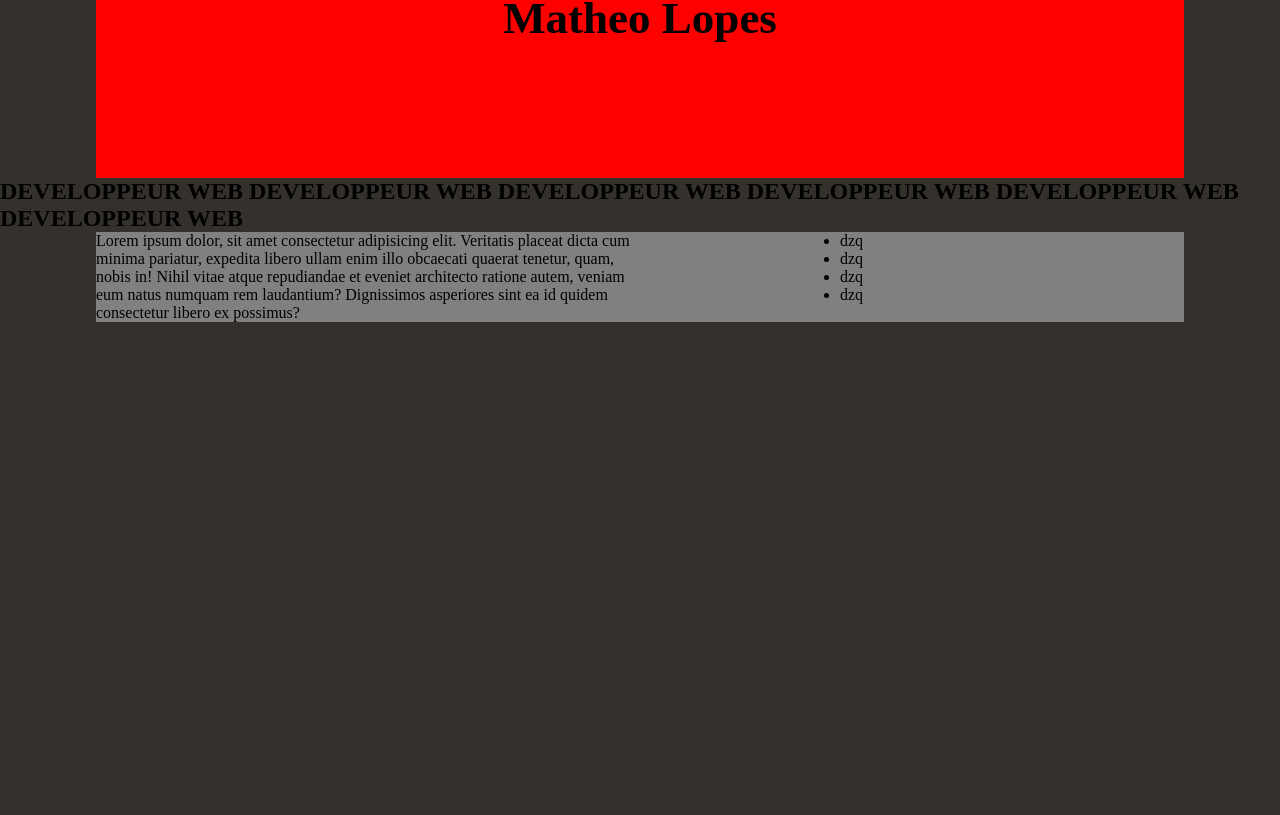
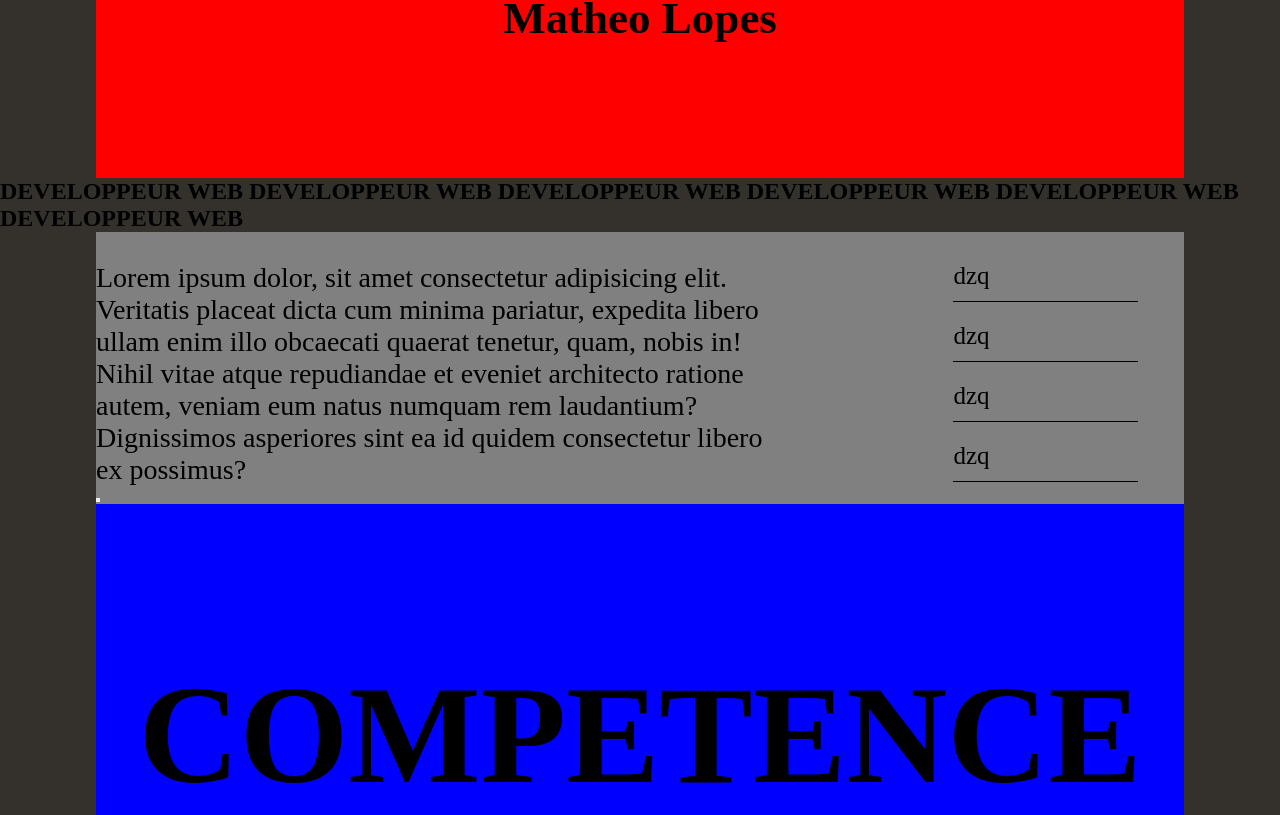
Before and after one commit to MTLP2/Portfolio-2024-OPP, a React (Vite) app in the folder FrontEnd/: page / in a window 1280 px wide. Shown: the part 589-1404 px from the top of the page. Before the commit the page ends 911 px from the top, so only its background shows below. Built offline with nearby package versions, Linux system fonts and the light colour scheme.

Commit message:
Ajout Character Info & Section Competence

```diff
--- a/FrontEnd/src/Pages/Accueil.jsx
+++ b/FrontEnd/src/Pages/Accueil.jsx
@@ -13,7 +13,10 @@ export default function Accueil() {
     <Textmove/>
     <div className="principalContainer">
         <div className="characterInfo">
-            <p>Lorem ipsum dolor, sit amet consectetur adipisicing elit. Veritatis placeat dicta cum minima pariatur, expedita libero ullam enim illo obcaecati quaerat tenetur, quam, nobis in! Nihil vitae atque repudiandae et eveniet architecto ratione autem, veniam eum natus numquam rem laudantium? Dignissimos asperiores sint ea id quidem consectetur libero ex possimus?</p>
+            <div>
+                <p>Lorem ipsum dolor, sit amet consectetur adipisicing elit. Veritatis placeat dicta cum minima pariatur, expedita libero ullam enim illo obcaecati quaerat tenetur, quam, nobis in! Nihil vitae atque repudiandae et eveniet architecto ratione autem, veniam eum natus numquam rem laudantium? Dignissimos asperiores sint ea id quidem consectetur libero ex possimus?</p>
+                <button></button>
+            </div>
             <ul>
                 <li>dzq</li>
                 <li>dzq</li>
@@ -21,6 +24,7 @@ export default function Accueil() {
                 <li>dzq</li>
             </ul>
         </div>
+        <h2 className='titleSection'>COMPETENCE</h2>
     </div>
     </>
 
--- a/FrontEnd/src/assets/style/_principalContainer.scss
+++ b/FrontEnd/src/assets/style/_principalContainer.scss
@@ -33,12 +33,37 @@
 
     .characterInfo{
         display: flex;
-        gap: 200px;
+        margin-top: 30px;
+        justify-content: space-evenly;
 
 
         p{
-            width: 50%;
+            font-size: 28px;
+            width: 80%;
+        }
+        ul{
+            display: flex;
+            flex-direction: column;
+            font-size: 25px;
+            list-style: none;
+            gap: 20px;
+            width: 100%;
+
+            li{
+                border-bottom: 1px solid black;
+                height: 40px;
+                width: 80%;
+
+            }
         }
     }
 
+    .titleSection{
+        text-align: center;
+        width: 100%;
+        background-color: blue;
+        padding-top: 150px;
+        font-size: 140px;
+
+    }
 }
--- a/FrontEnd/src/assets/style/style.css
+++ b/FrontEnd/src/assets/style/style.css
@@ -59,8 +59,30 @@ nav .Link {
 }
 .principalContainer .characterInfo {
   display: flex;
-  gap: 200px;
+  margin-top: 30px;
+  justify-content: space-evenly;
 }
 .principalContainer .characterInfo p {
-  width: 50%;
+  font-size: 28px;
+  width: 80%;
+}
+.principalContainer .characterInfo ul {
+  display: flex;
+  flex-direction: column;
+  font-size: 25px;
+  list-style: none;
+  gap: 20px;
+  width: 100%;
+}
+.principalContainer .characterInfo ul li {
+  border-bottom: 1px solid black;
+  height: 40px;
+  width: 80%;
+}
+.principalContainer .titleSection {
+  text-align: center;
+  width: 100%;
+  background-color: blue;
+  padding-top: 150px;
+  font-size: 140px;
 }/*# sourceMappingURL=style.css.map */
```
Also changed, not shown: 1 other file (tests, documents, lock files or other folders).
